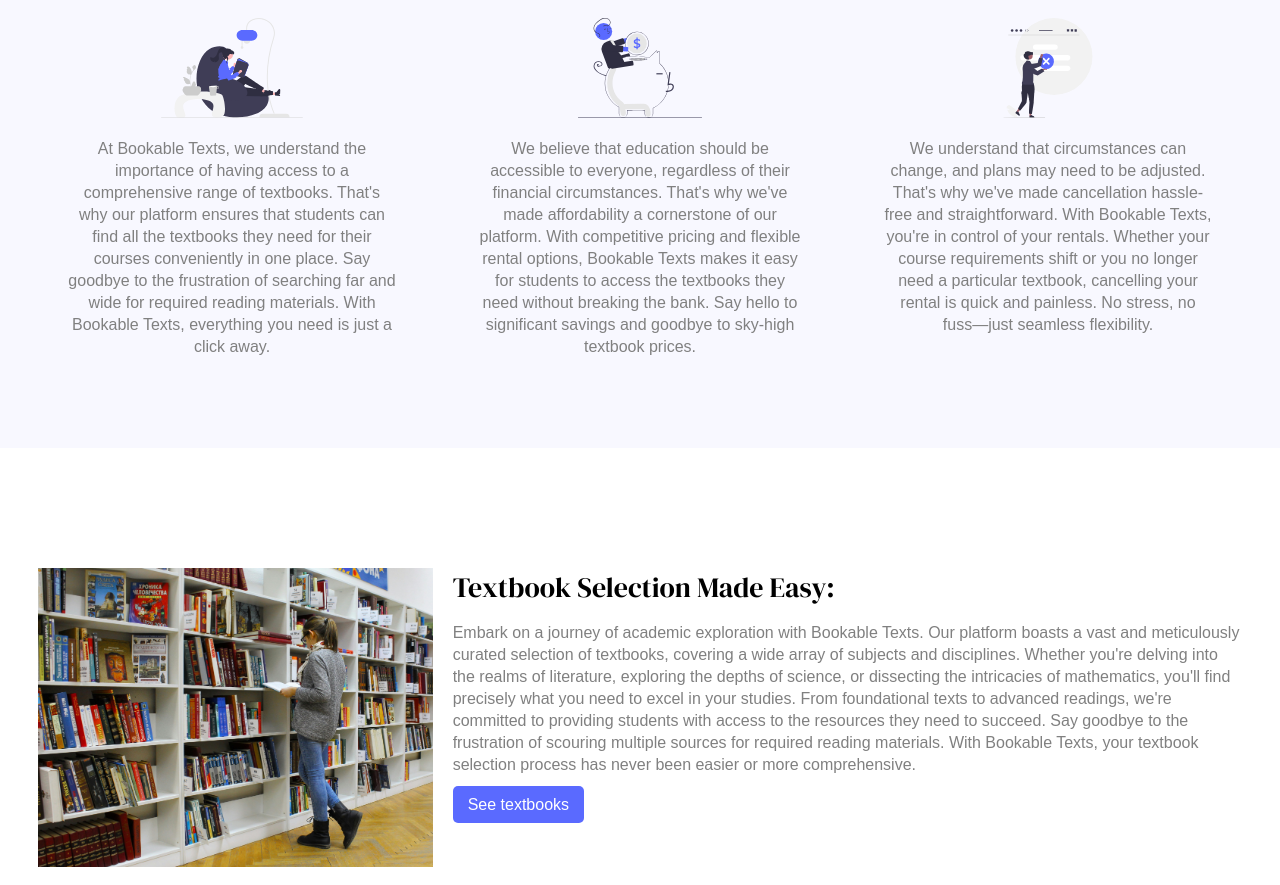
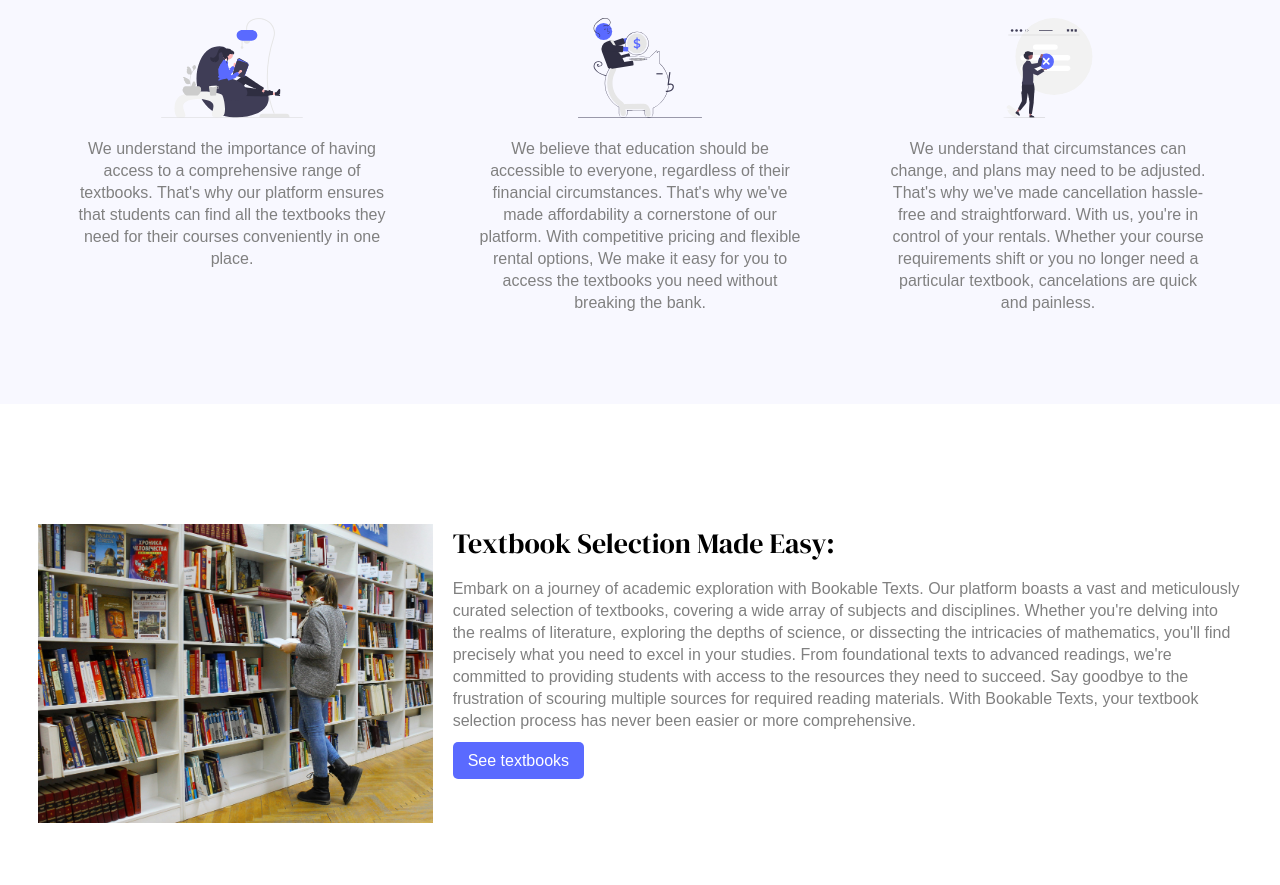
Before and after one commit to Bookable-texts/Bookable-texts, a React (Vite) app: page / in a window 1280 px wide. Shown: the part 1000-1885 px from the top of the page. Built offline with nearby package versions, Linux system fonts and the light colour scheme; a web font is replaced by a local one.

Commit message:
Made the text on the about section shorter

```diff
--- a/src/pages/Home.jsx
+++ b/src/pages/Home.jsx
@@ -52,7 +52,7 @@
             </div>
             <div className="card_content">
               <p className="paragraph">
-              At Bookable Texts, we understand the importance of having access to a comprehensive range of textbooks. That's why our platform ensures that students can find all the textbooks they need for their courses conveniently in one place. Say goodbye to the frustration of searching far and wide for required reading materials. With Bookable Texts, everything you need is just a click away.
+                We understand the importance of having access to a comprehensive range of textbooks. That's why our platform ensures that students can find all the textbooks they need for their courses conveniently in one place.
               </p>
             </div>
           </div>
@@ -62,7 +62,7 @@
             </div>
             <div className="card_content">
               <p className="paragraph">
-                We believe that education should be accessible to everyone, regardless of their financial circumstances. That's why we've made affordability a cornerstone of our platform. With competitive pricing and flexible rental options, Bookable Texts makes it easy for students to access the textbooks they need without breaking the bank. Say hello to significant savings and goodbye to sky-high textbook prices.
+                We believe that education should be accessible to everyone, regardless of their financial circumstances. That's why we've made affordability a cornerstone of our platform. With competitive pricing and flexible rental options, We make it easy for you to access the textbooks you need without breaking the bank.
               </p>
             </div>
           </div>
@@ -72,7 +72,7 @@
             </div>
             <div className="card_content">
               <p className="paragraph">
-              We understand that circumstances can change, and plans may need to be adjusted. That's why we've made cancellation hassle-free and straightforward. With Bookable Texts, you're in control of your rentals. Whether your course requirements shift or you no longer need a particular textbook, cancelling your rental is quick and painless. No stress, no fuss—just seamless flexibility.
+              We understand that circumstances can change, and plans may need to be adjusted. That's why we've made cancellation hassle-free and straightforward. With us, you're in control of your rentals. Whether your course requirements shift or you no longer need a particular textbook, cancelations are quick and painless.
               </p>
             </div>
           </div>
```
